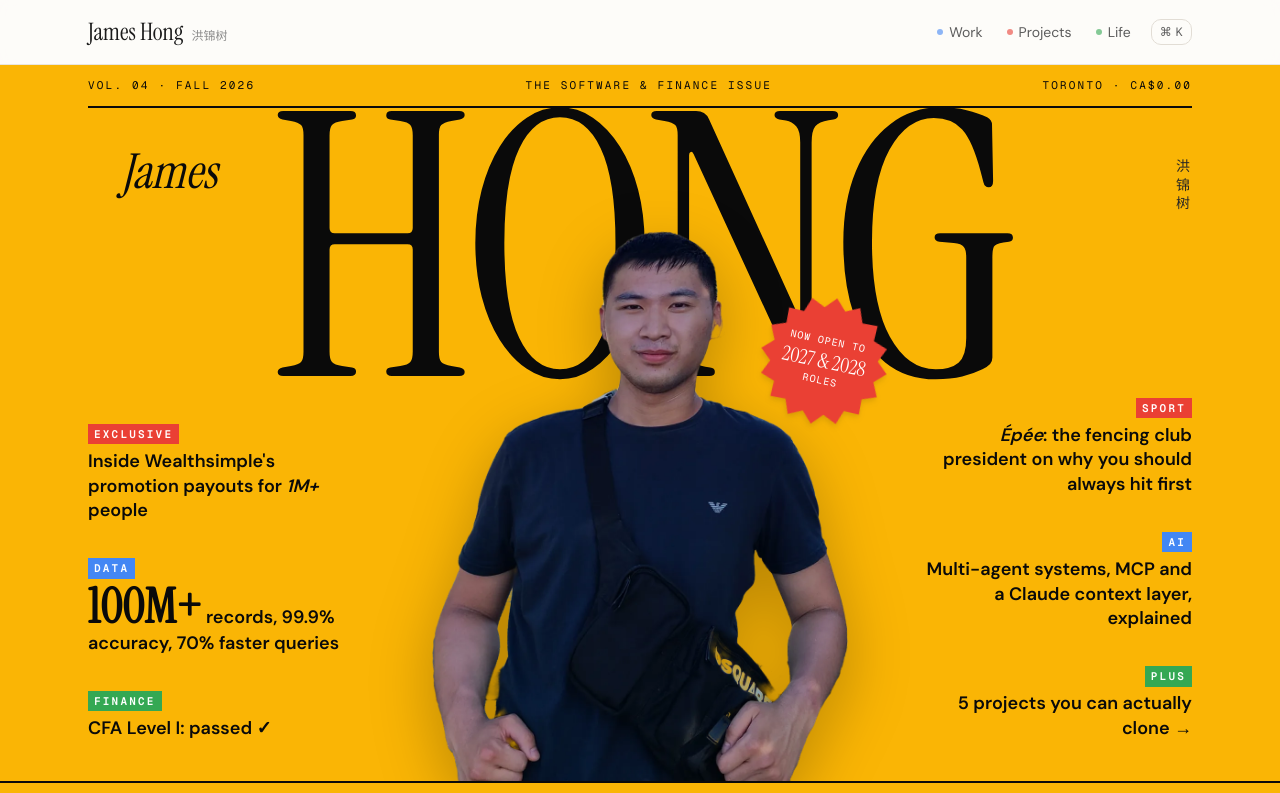
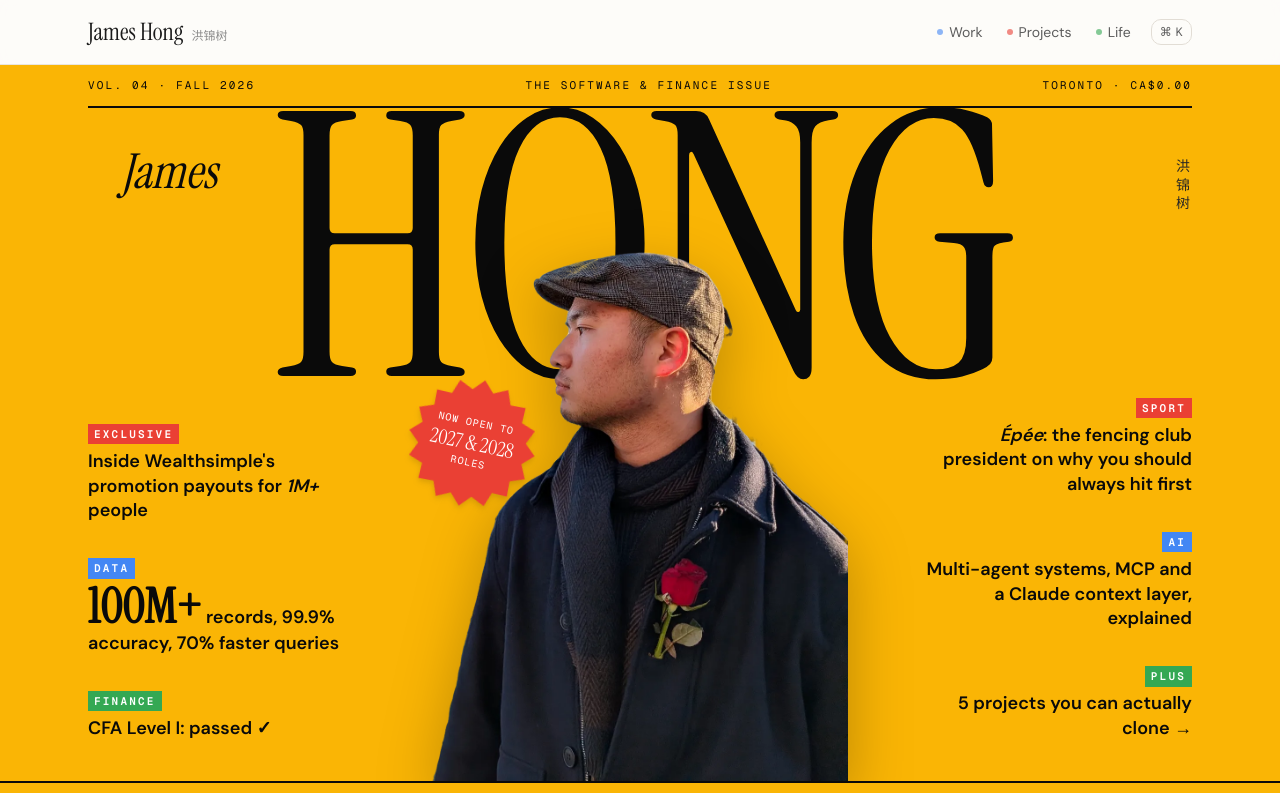
Before and after one commit to jameshjs/jameshjs.github.io, a Next.js app: page / in a window 1280 px wide. Shown: the top 793 px of the page. Built offline with nearby package versions, Linux system fonts and the light colour scheme.

Commit message:
Magazine cover variant: Venice photo, starburst moved left
Co-Authored-By: Claude Opus 5.5 <noreply@anthropic.com>

```diff
--- a/components/magazine-cover.tsx
+++ b/components/magazine-cover.tsx
@@ -151,11 +151,11 @@ export function MagazineCover() {
           {/* the cutout stands in front of the masthead */}
           <div className="relative order-1 z-10 -mt-[9vw] md:order-2 md:-mt-[14rem]">
             <img
-              src="/images/me-hero.webp"
-              alt="James Hong smiling, wearing a navy t-shirt"
+              src="/images/me-venice.webp"
+              alt="James Hong in a flat cap and dark coat with a red rose, looking to the side"
               className="mx-auto w-[68%] drop-shadow-[0_20px_30px_rgb(0_0_0/0.25)] md:w-full"
             />
-            <div className="absolute -right-2 top-[18%] origin-top-right scale-75 sm:right-0 sm:scale-100 md:-right-10 md:top-[12%]">
+            <div className="absolute -right-2 top-[18%] origin-top-right scale-75 sm:right-0 sm:scale-100 md:-left-6 md:right-auto md:top-[24%]">
               <Starburst />
             </div>
           </div>
--- a/scripts/process-photos.mjs
+++ b/scripts/process-photos.mjs
@@ -13,6 +13,7 @@ const OUT = "public/images"
 const photos = [
   ["cutouts/hero4.png", "me-hero", 1200, true],
   ["cutouts/hero2.png", "me-leaning", 1000, true],
+  ["cutouts/hero1.png", "me-venice", 1200, true],
   ["fencing1.png", "me-fencing-gear", 1000, true],
   ["fencing_1.JPG", "fencing-action-1", 1600],
   ["fencing_2.JPG", "fencing-action-2", 1600],
```
Also changed, not shown: public/images/me-venice.webp (added).
